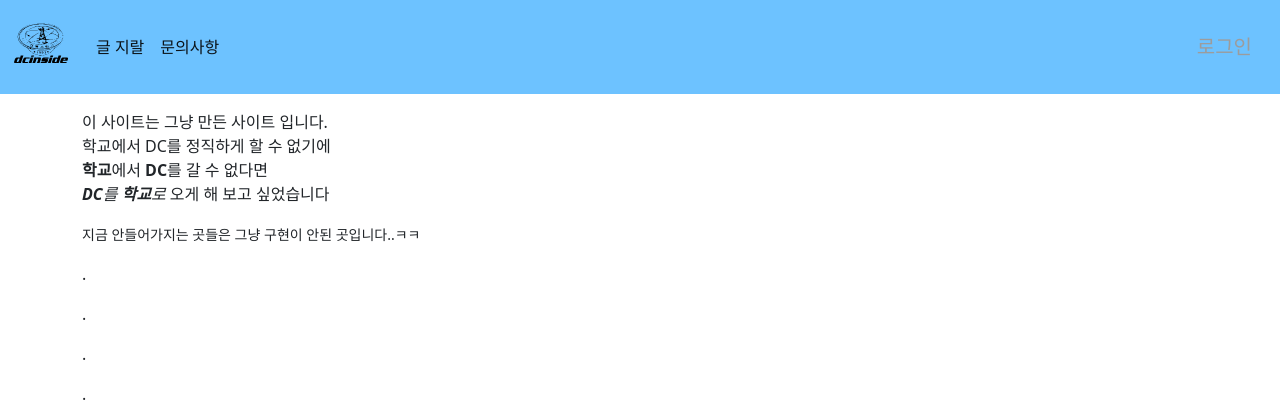
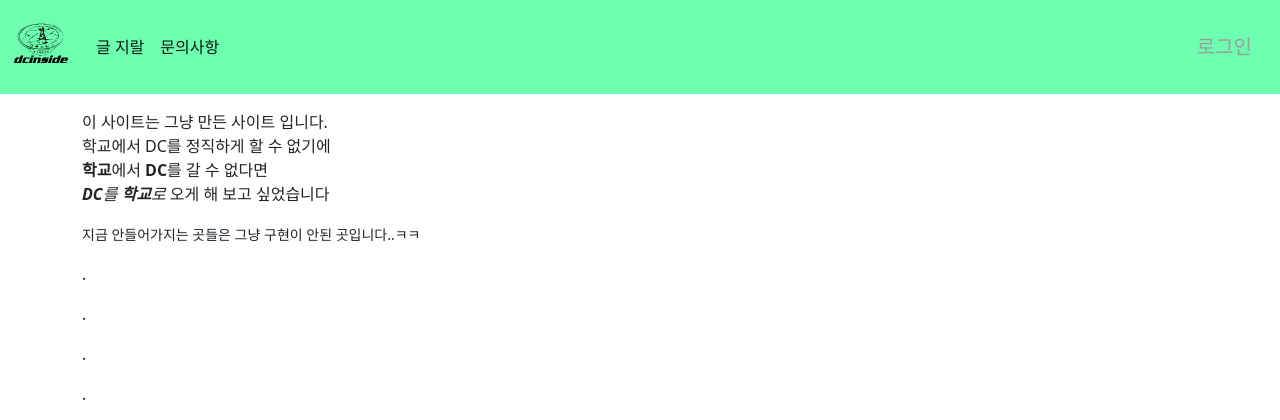
Before and after one commit to minjunasdf/website, a Django app: page / in a window 1280 px wide. Shown: the top 420 px of the page. Run offline with Django 4.2, Linux system fonts and the light colour scheme; some libraries are stand-ins or nearby versions.

Commit message:
사이트 환경 수정

```diff
--- a/templates/text_base.html
+++ b/templates/text_base.html
@@ -12,7 +12,7 @@
 
   <body>
     <header>
-      <nav class="navbar navbar-expand" style="background-color: #6dc2ff;">
+      <nav class="navbar navbar-expand" style="background-color: #6dffaf;">
         <div class="container-fluid">
           <a class="navbar-brand" href="{% url 'mainpage:index' %}">
             <h4>
```
